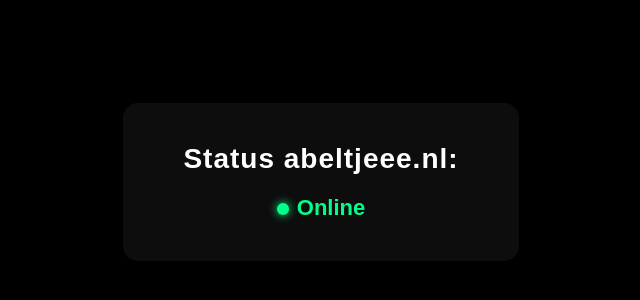
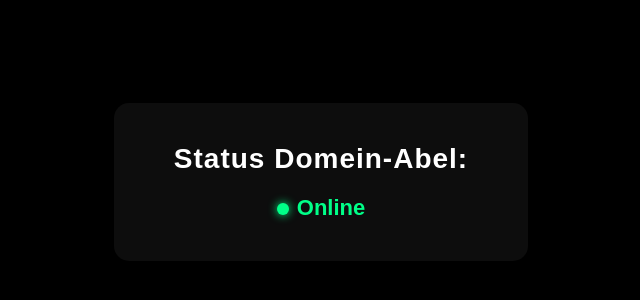
Before and after one commit to AbeltjeeeNL/Status-Abeltjeeenl, a plain HTML site: page index.html in a window 1280 px wide. Shown: the part 218-518 px from the top of the page, without its empty margins (319-959 px from the left). Drawn offline with Linux system fonts and the light colour scheme.

Commit message:
Update index.html

```diff
--- a/index.html
+++ b/index.html
@@ -51,7 +51,7 @@
 </head>
 <body>
     <div class="container">
-        <h1>Status abeltjeee.nl:</h1>
+        <h1>Status Domein-Abel:</h1>
         <div class="status">
             <span class="dot"></span>Online
         </div>
```
